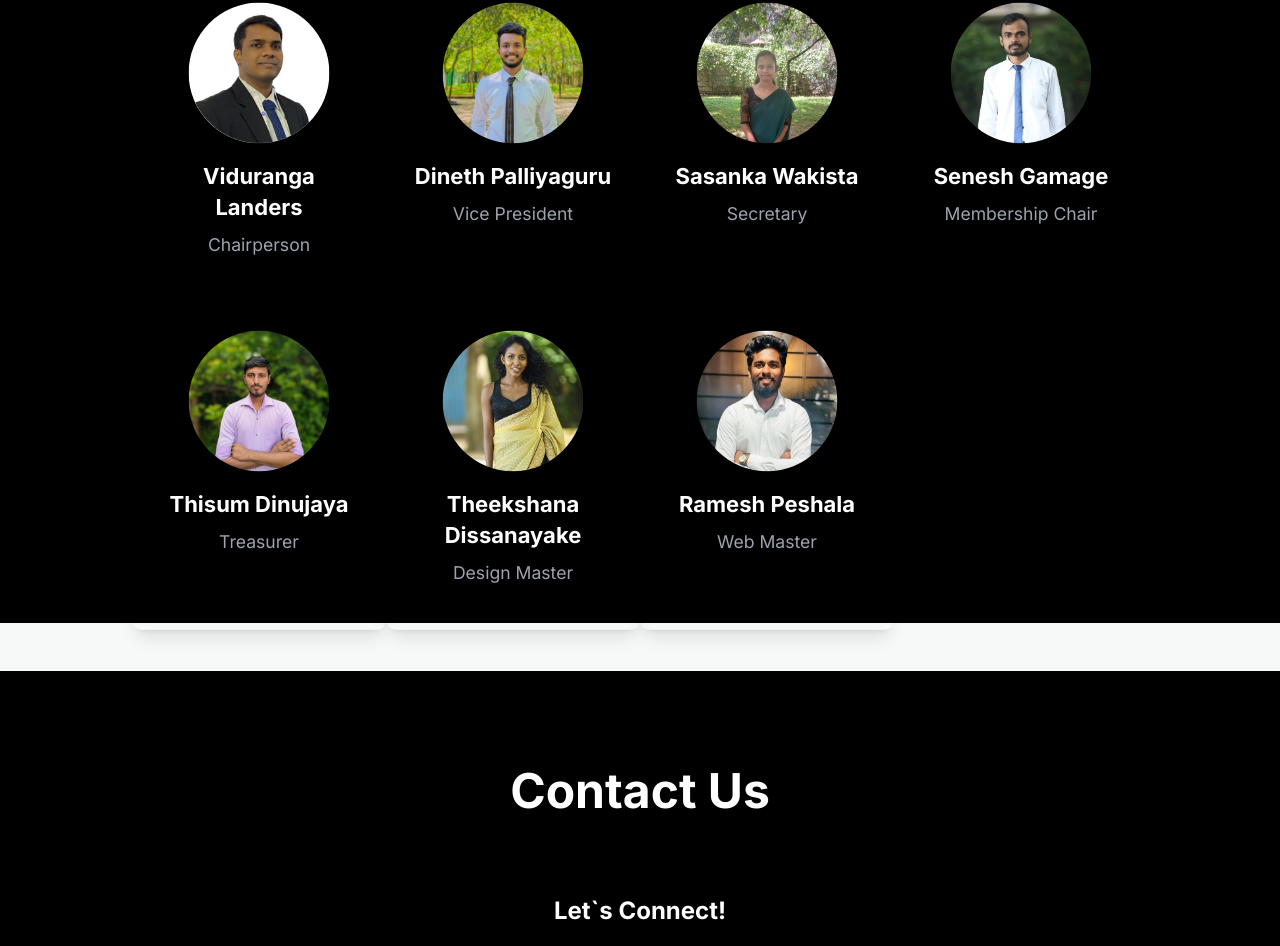
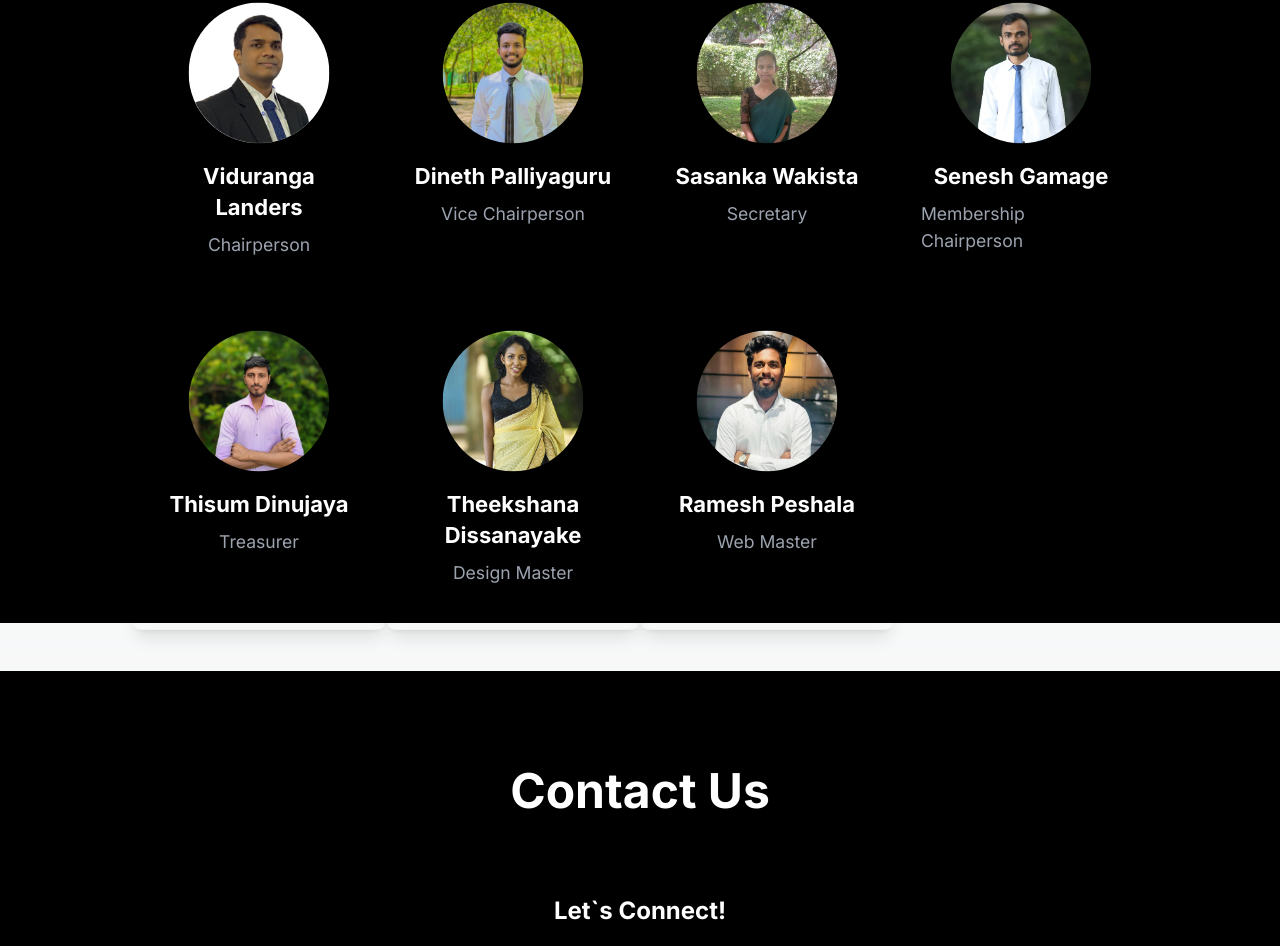
Before and after one commit to acm-ucsc/acm-web-2024, a Next.js app: page / in a window 1280 px wide. Shown: the part 3536-4482 px from the top of the page. Built offline with nearby package versions, Linux system fonts and the light colour scheme.

Commit message:
fix: update committee member positions to correct titles

```diff
--- a/src/components/executiveCommittee/page.tsx
+++ b/src/components/executiveCommittee/page.tsx
@@ -50,7 +50,7 @@ const committeeMembers = [
   },
   {
     name: "Dineth Palliyaguru",
-    position: "Vice President",
+    position: "Vice Chairperson",
     picture: Dineth,
 
   },
@@ -61,7 +61,7 @@ const committeeMembers = [
   },
   {
     name: "Senesh Gamage",
-    position: "Membership Chair",
+    position: "Membership Chairperson",
     picture: Senesh,
   },
   {
```
